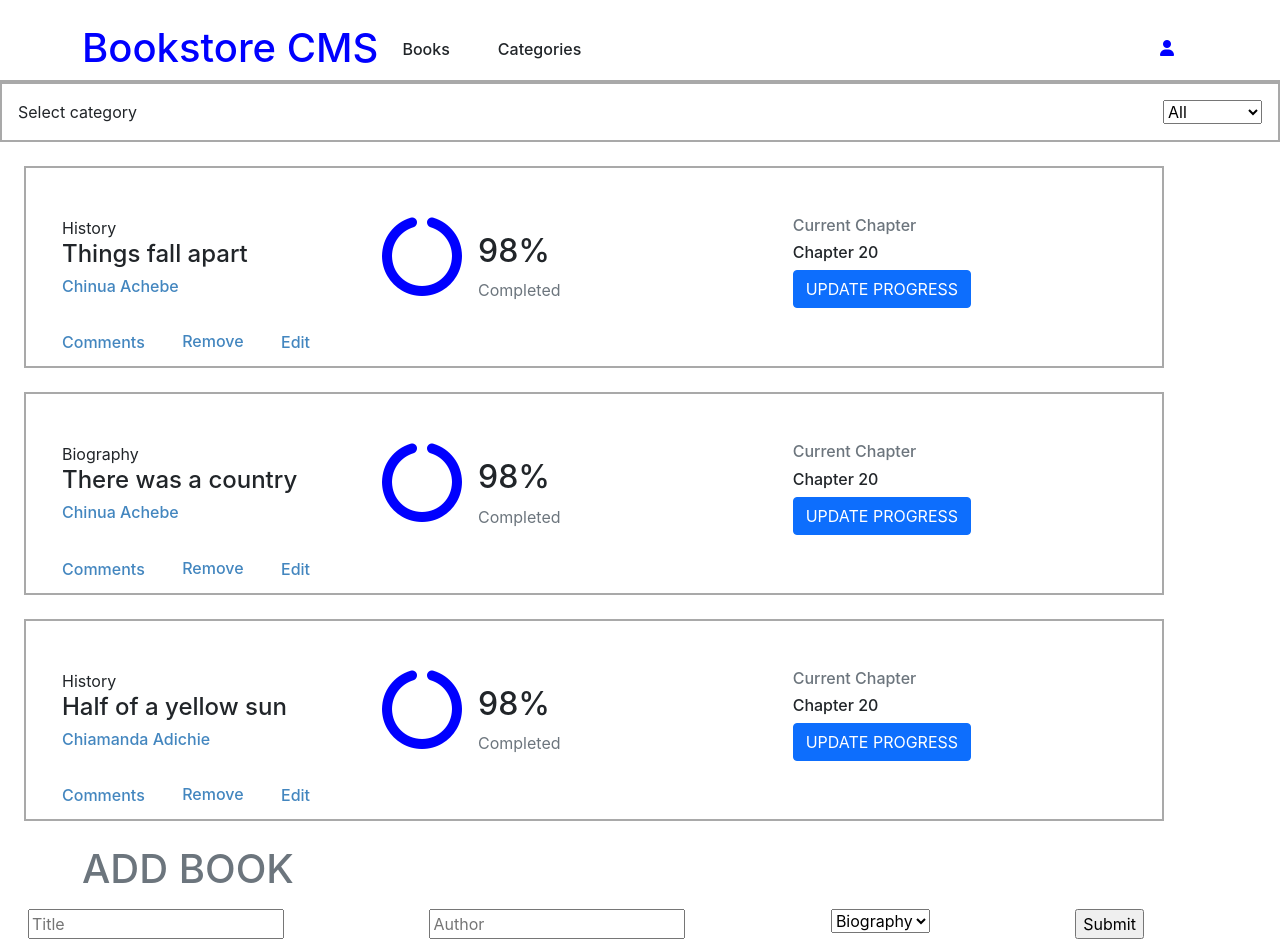
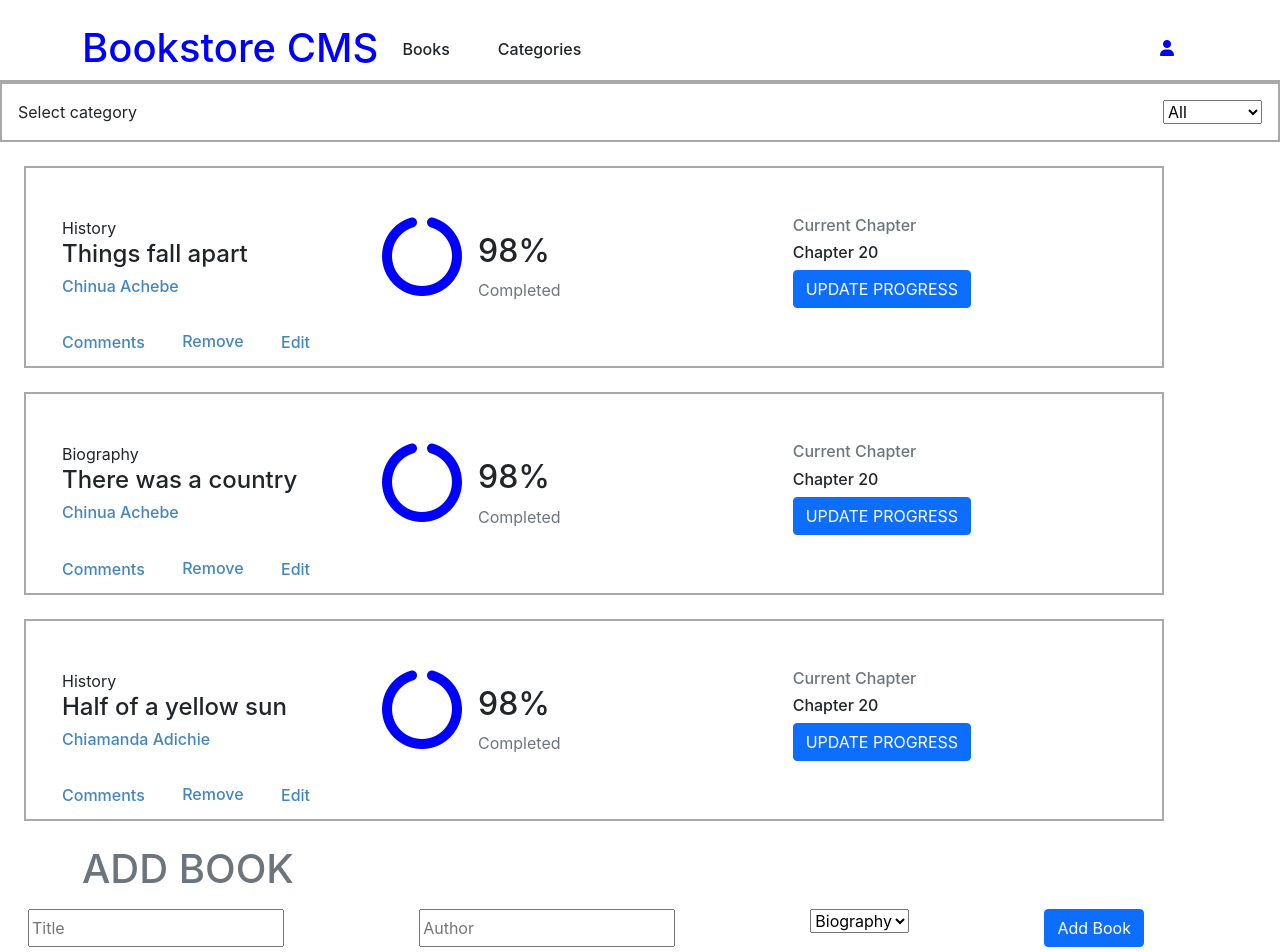
Before and after one commit to Kingobaino1/React-bookstore-app, a React (Create React App) app: page / in a window 1280 px wide. Shown: the top 952 px of the page. Built offline with nearby package versions, Linux system fonts and the light colour scheme.

Commit message:
Modify the submit button

```diff
--- a/src/containers/BooksForm.js
+++ b/src/containers/BooksForm.js
@@ -61,7 +61,7 @@ const BooksForm = () => {
             </select>
           </div>
         </label>
-        <input type="submit" className="" value="Submit" />
+        <input type="submit" className="btn btn-primary" value="Add Book" />
       </form>
     </>
   );
```
